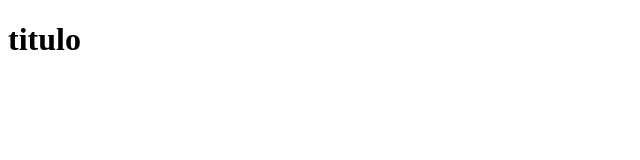
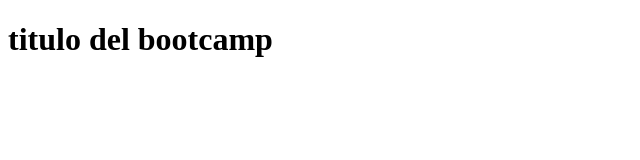
Before and after one commit to karenpacasibt/proyecto-bootcamp, a plain HTML site: page index.html in a window 1280 px wide. Shown: the whole page, without its empty margins (0-640 px from the left). Drawn offline with Linux system fonts and the light colour scheme.

Commit message:
resolviendo tu comentario

```diff
--- a/index.html
+++ b/index.html
@@ -6,6 +6,6 @@
     <title>Proyecto bootcamp</title>
 </head>
 <body>
-    <h1>titulo</h1>
+    <h1>titulo del bootcamp</h1>
 </body>
 </html>
```
